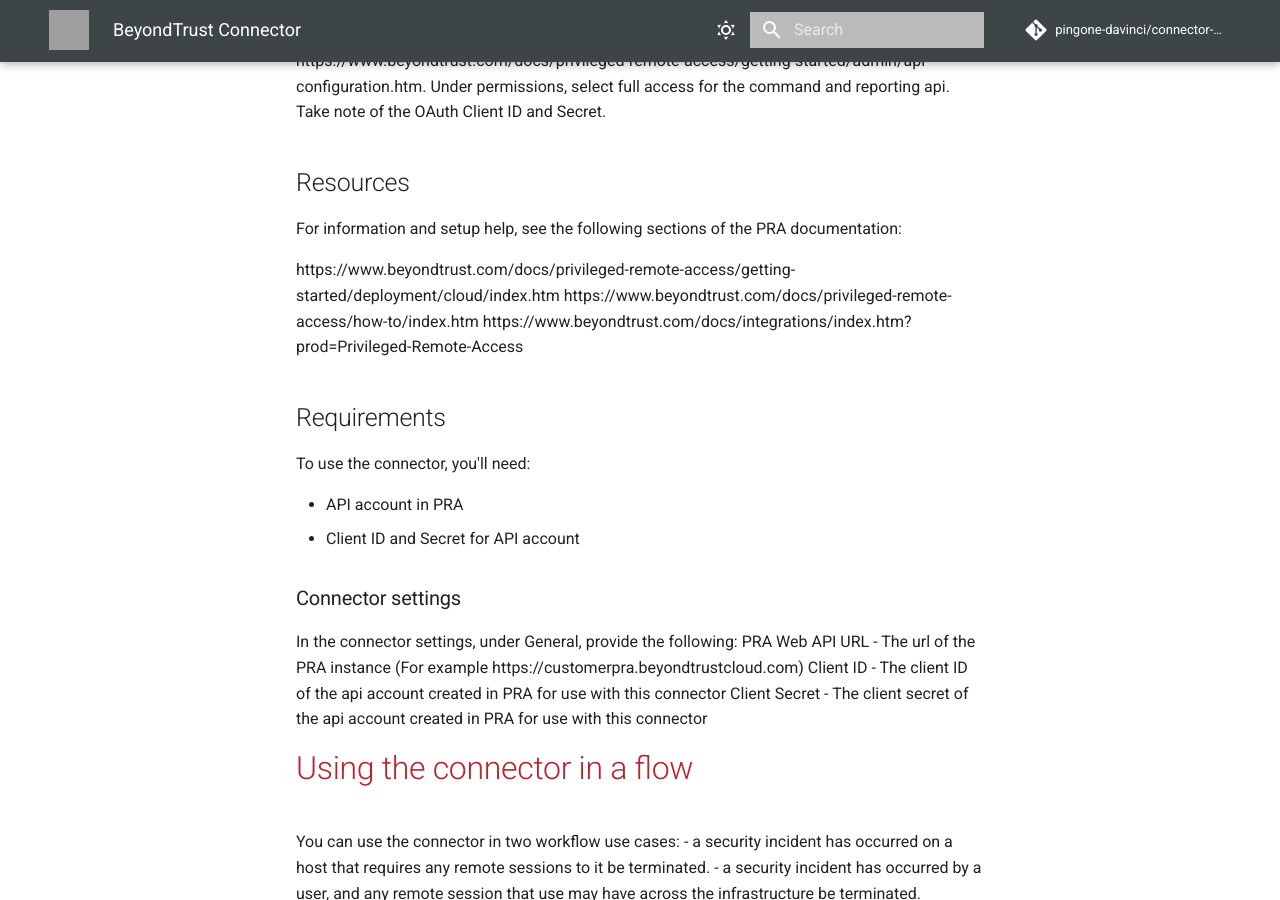
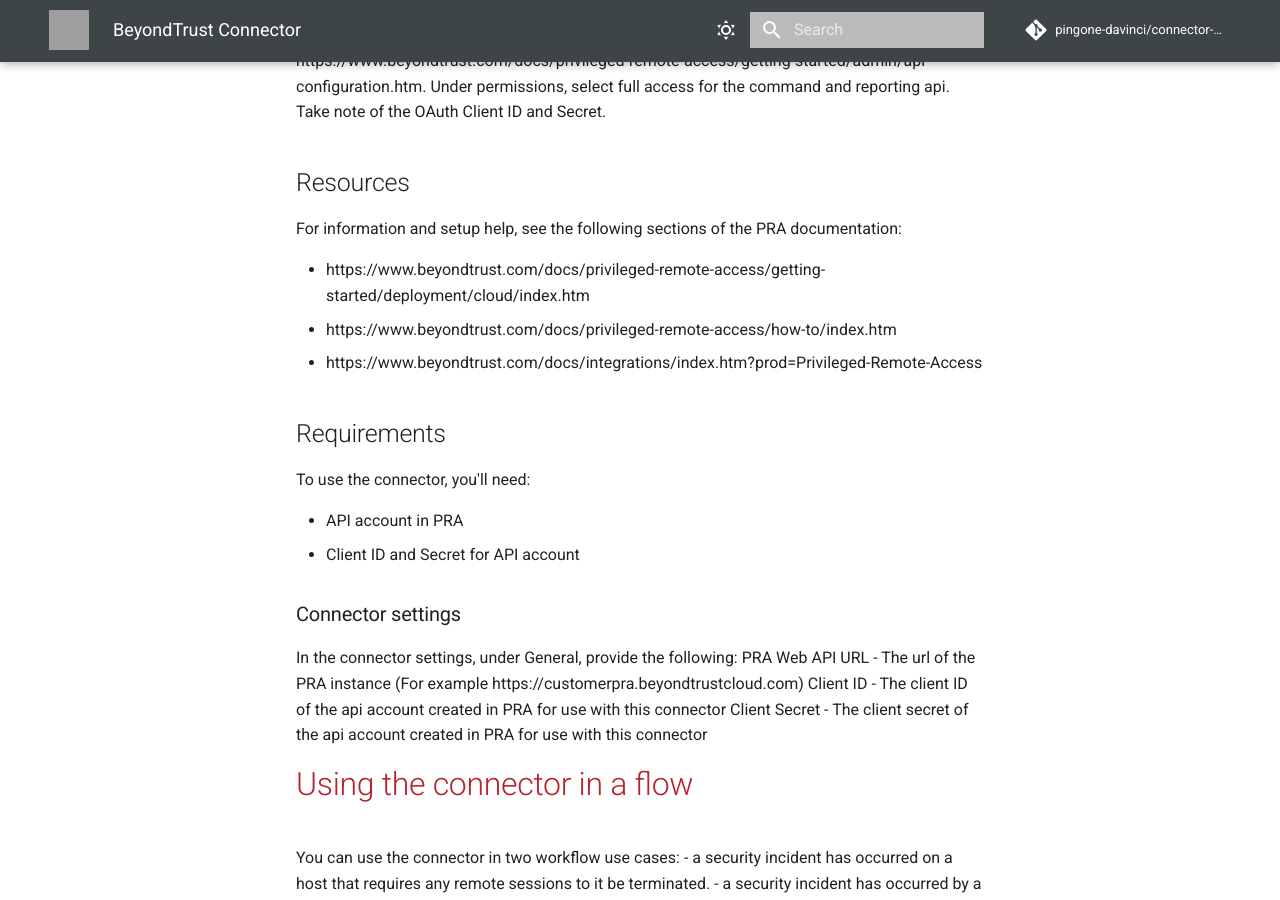
Before and after one commit to pingone-davinci/documentation, an MkDocs documentation site: the page built from docs/beyondtrust/README.md, in a window 1280 px wide and 900 px high, scrolled down 584 px. Built offline with MkDocs 1.6.1 and Material for MkDocs 9.7.7, drawn with Linux system fonts in a browser that asks for light colours; comment, search, counter and statistics services are not loaded; grey boxes are pictures that could not be loaded.

```diff
--- a/docs/beyondtrust/README.md
+++ b/docs/beyondtrust/README.md
@@ -21,9 +21,9 @@ To set up the connector,  you will need to first create an API account in your P
 
 For information and setup help, see the following sections of the PRA documentation:
 
-https://www.beyondtrust.com/docs/privileged-remote-access/getting-started/deployment/cloud/index.htm
-https://www.beyondtrust.com/docs/privileged-remote-access/how-to/index.htm
-https://www.beyondtrust.com/docs/integrations/index.htm?prod=Privileged-Remote-Access
+- https://www.beyondtrust.com/docs/privileged-remote-access/getting-started/deployment/cloud/index.htm
+- https://www.beyondtrust.com/docs/privileged-remote-access/how-to/index.htm
+- https://www.beyondtrust.com/docs/integrations/index.htm?prod=Privileged-Remote-Access
 
 
 ## Requirements
```
